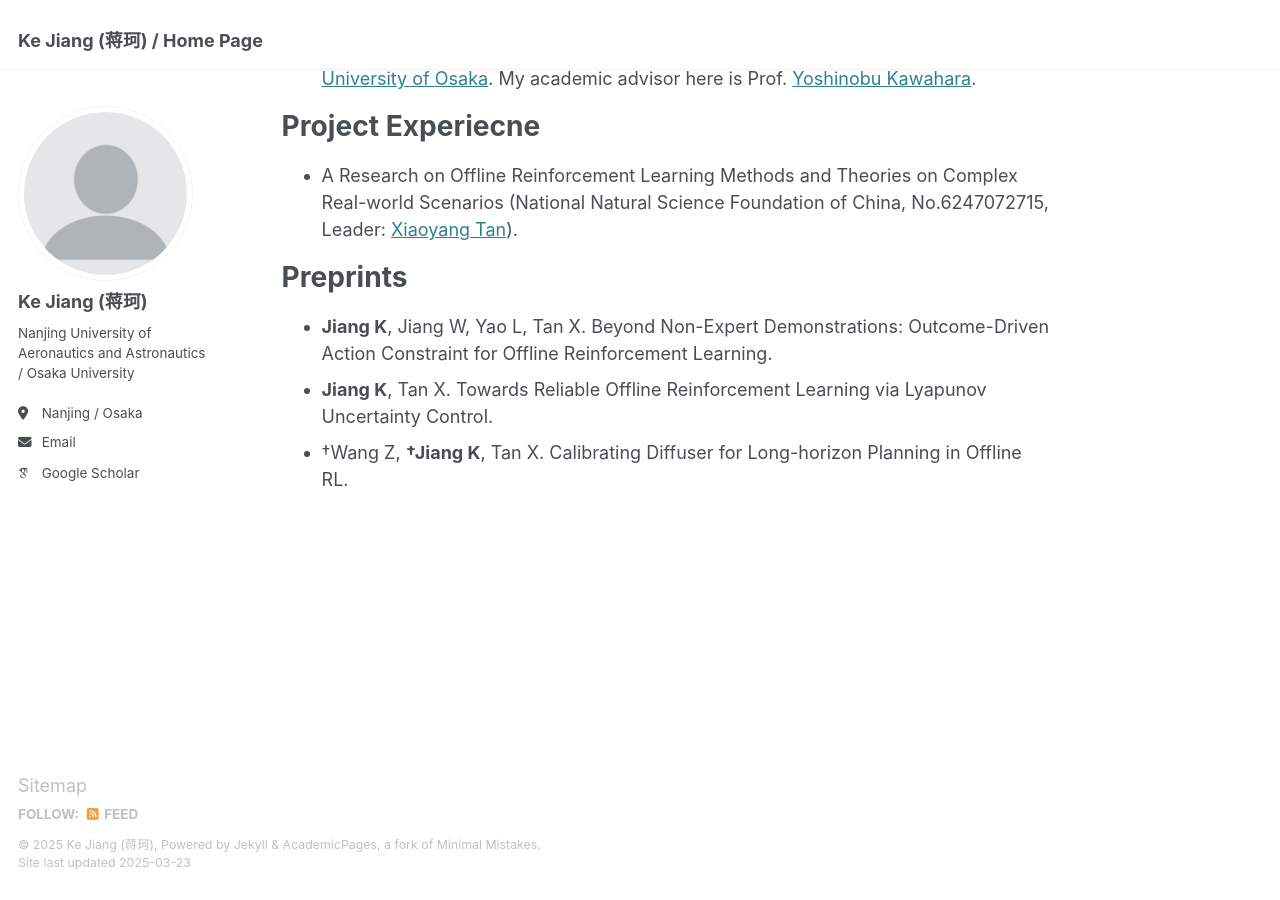
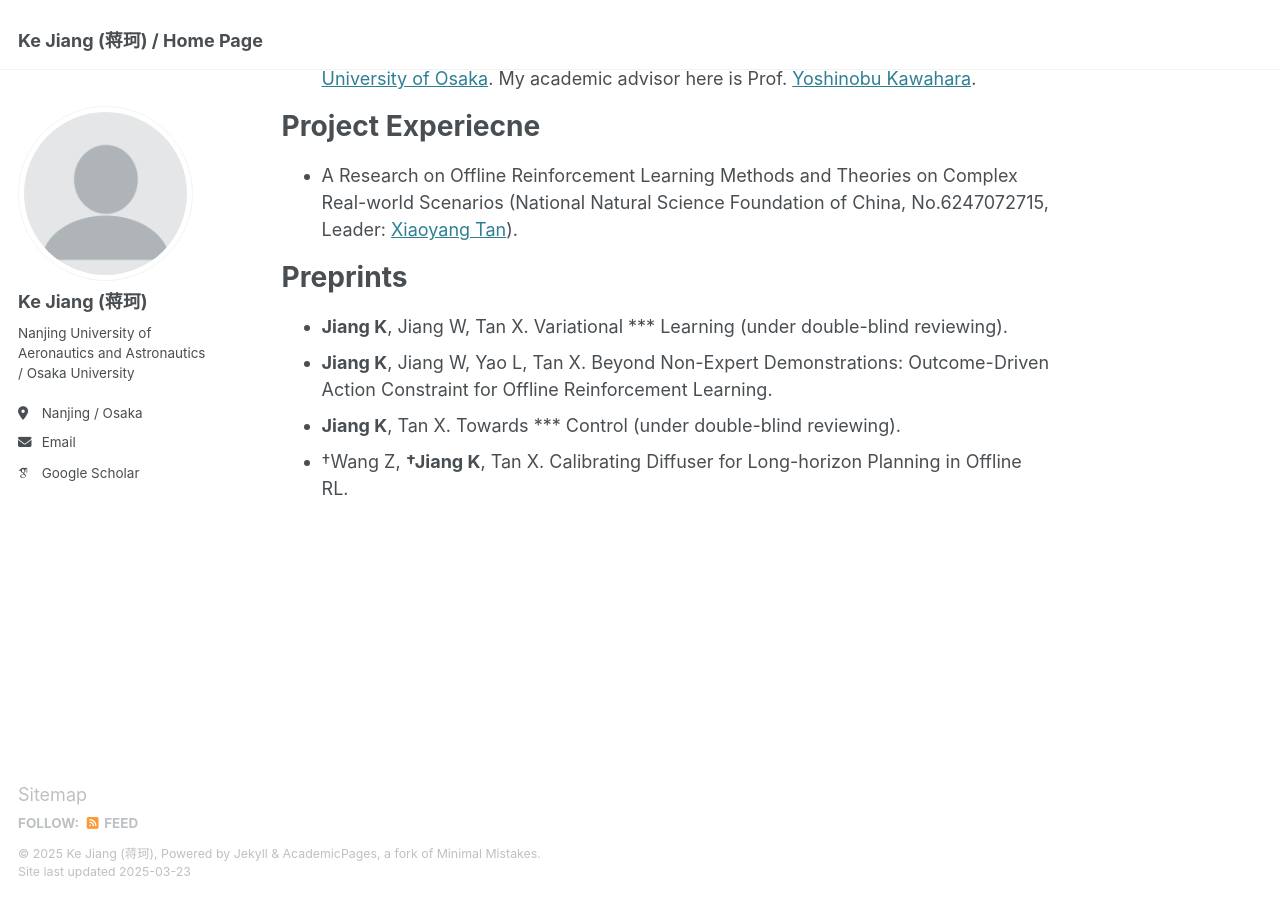
Before and after one commit to Jack10843/Jack10843.github.io, a Jekyll site: the page built from _pages/about.md, in a window 1280 px wide and 900 px high, scrolled down 1037 px. Built offline with Jekyll 4.4.1, drawn with Linux system fonts in a browser that asks for light colours; some web fonts are replaced.

Commit message:
Update about.md

```diff
--- a/_pages/about.md
+++ b/_pages/about.md
@@ -37,6 +37,7 @@ Project Experiecne
 
 Preprints
 ======
+ - **Jiang K**, Jiang W, Tan X. Variational *** Learning (under double-blind reviewing).
  - **Jiang K**, Jiang W, Yao L, Tan X. Beyond Non-Expert Demonstrations: Outcome-Driven Action Constraint for Offline Reinforcement Learning.
- - **Jiang K**, Tan X. Towards Reliable Offline Reinforcement Learning via Lyapunov Uncertainty Control.
+ - **Jiang K**, Tan X. Towards *** Control (under double-blind reviewing).
  - †Wang Z, **†Jiang K**, Tan X. Calibrating Diffuser for Long-horizon Planning in Offline RL.
```
